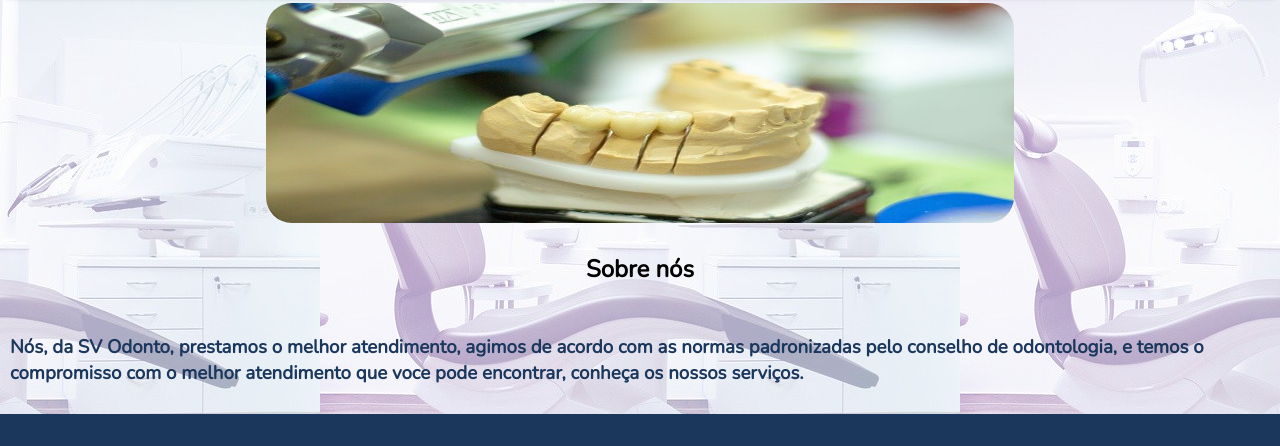
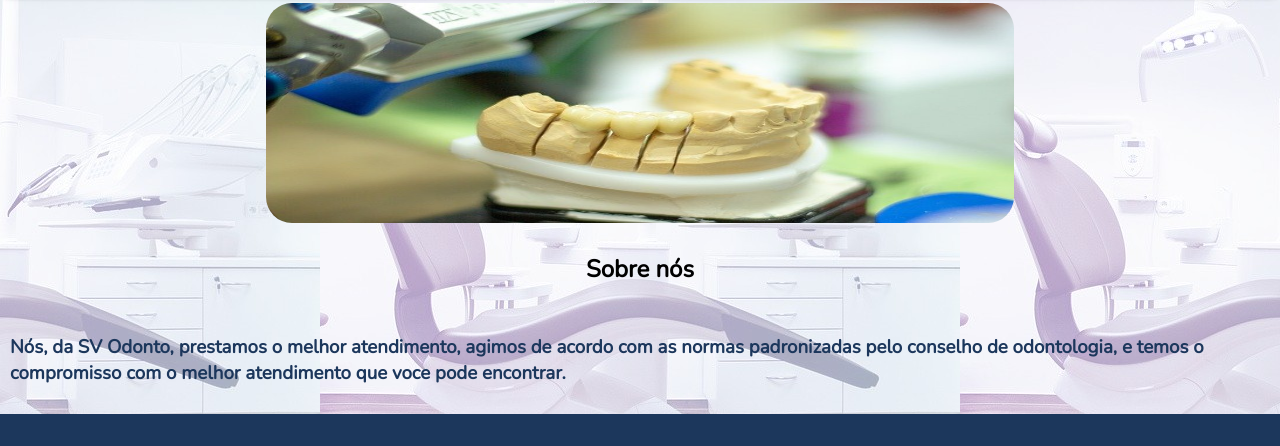
Before and after one commit to LukeRocha/svclinic, a website: page index.html in a window 1280 px wide. Shown: the part 141-587 px from the top of the page. Drawn offline with nearby package versions, Linux system fonts and the light colour scheme.

Commit message:
Fix index.html presentation text

```diff
--- a/index.html
+++ b/index.html
@@ -45,8 +45,7 @@
     <img class="container" src="/resources/img/dente.jpg" alt="">
     <h2>Sobre nós</h2>
     <h3 class="container">Nós, da SV Odonto, prestamos o melhor atendimento, agimos de acordo com as normas padronizadas
-      pelo conselho de odontologia, e temos o compromisso com o melhor atendimento que voce pode encontrar, conheça os
-      nossos serviços.</h3>
+      pelo conselho de odontologia, e temos o compromisso com o melhor atendimento que voce pode encontrar.</h3>
   </div>
   <div class="care container">
     <h2>Nossas especialidades</h2>
```
